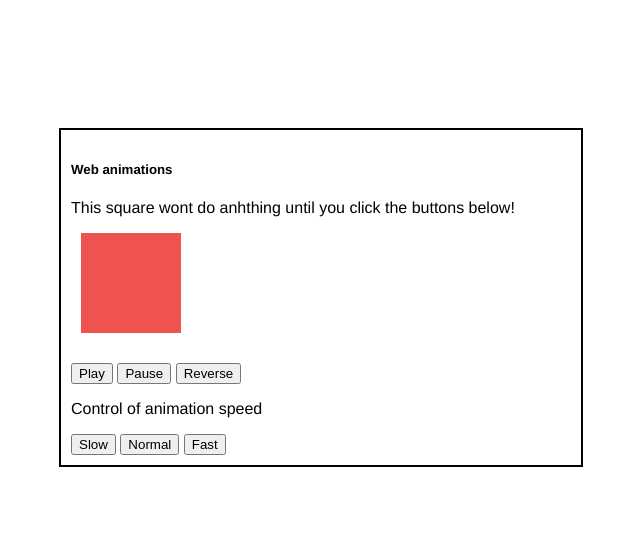
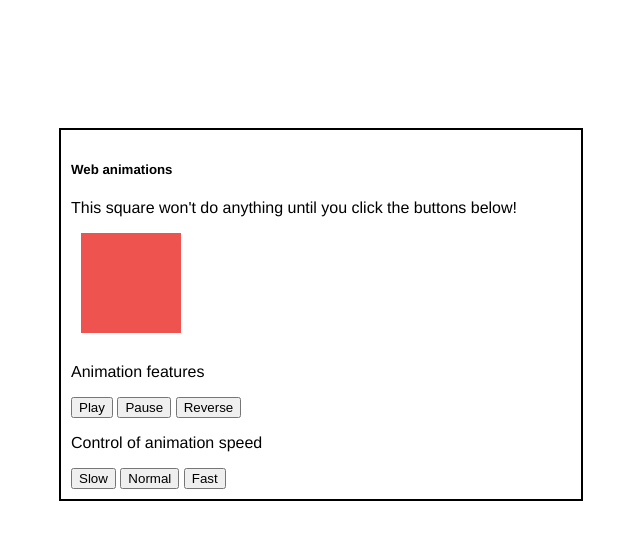
Before and after one commit to ThomasLee94/browser-api, a plain HTML site: page index.html in a window 1280 px wide. Shown: the whole page, without its empty margins (319-959 px from the left). Drawn offline with Linux system fonts and the light colour scheme.

Commit message:
[update] index.html

```diff
--- a/index.html
+++ b/index.html
@@ -9,14 +9,17 @@
         <h5>Web animations</h5>
 
         <div>
-            <p>This square wont do anhthing until you click the buttons below!</p>
+            <p>This square won't do anything until you click the buttons below!</p>
             <div id="square"></div>
         </div>
 
         <!-- Animation features -->
-        <button id="play">Play</<butt></button>
-        <button id="pause">Pause</button>
-        <button id="reverse">Reverse</button>
+        <div>
+            <p>Animation features</p>
+            <button id="play">Play</button>
+            <button id="pause">Pause</button>
+            <button id="reverse">Reverse</button>
+        </div>
 
         <p>Control of animation speed</p>
         <button id="slow">Slow</button>
```
